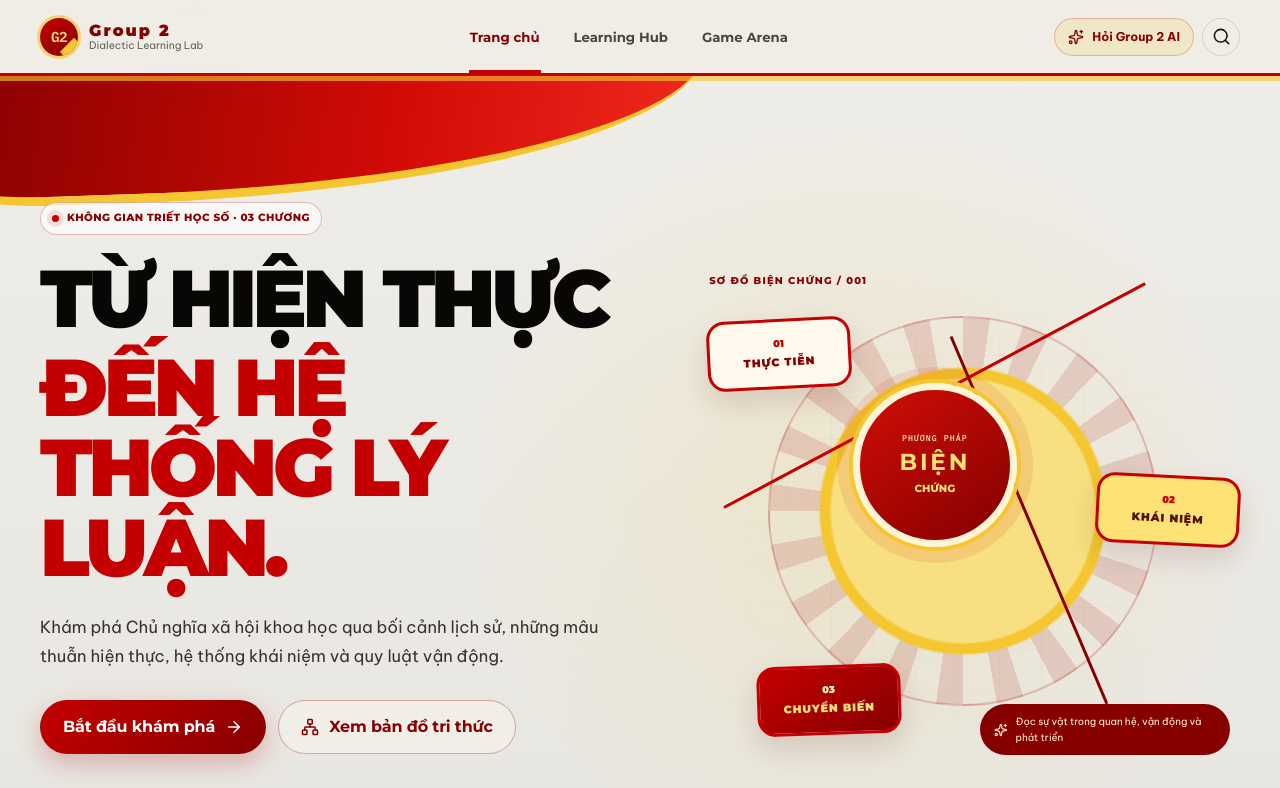
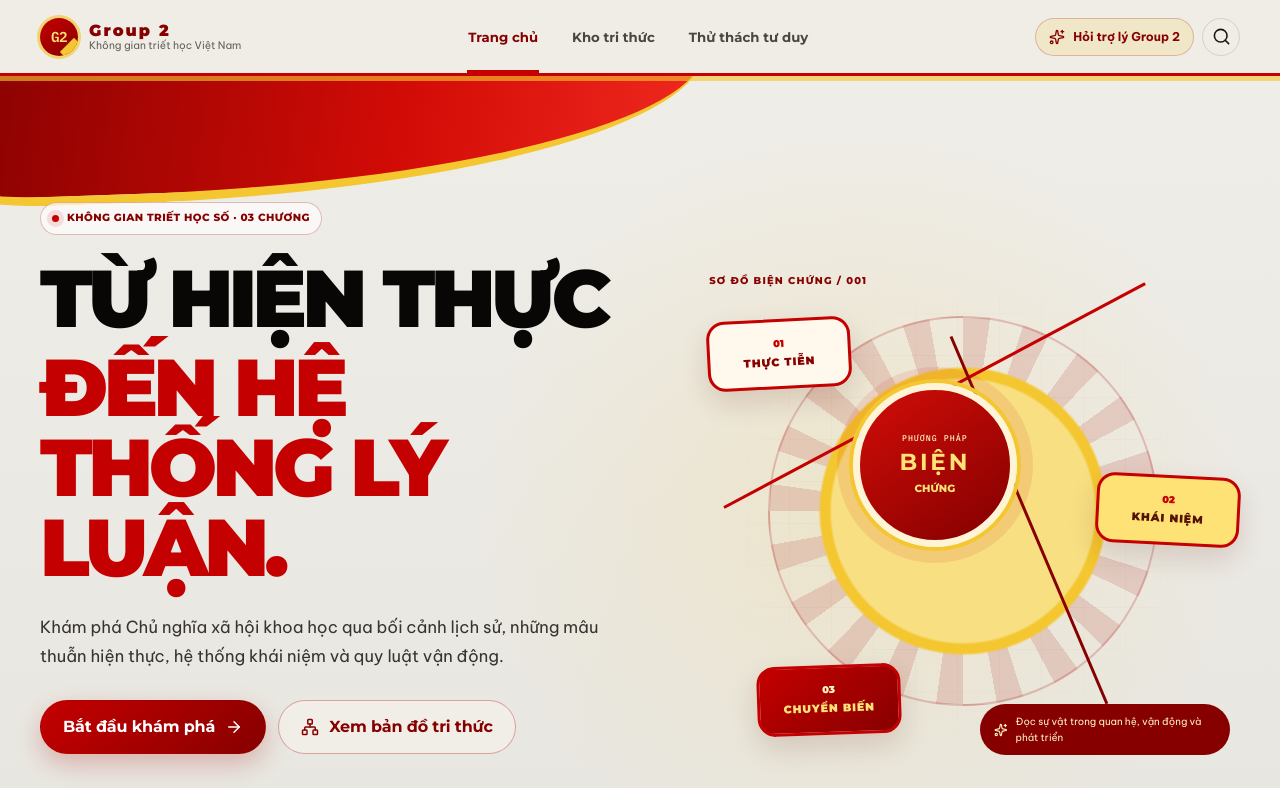
Before and after one commit to VuNgocHaiHE172679/mach-learning, a React (Vite) app: page / in a window 1280 px wide. Shown: the top 788 px of the page. Built offline with nearby package versions, Linux system fonts and the light colour scheme.

Commit message:
feat: localize interface terminology to Vietnamese

```diff
--- a/index.html
+++ b/index.html
@@ -10,13 +10,13 @@
     <meta name="theme-color" content="#a80000" />
     <meta property="og:type" content="website" />
     <meta property="og:locale" content="vi_VN" />
-    <meta property="og:title" content="Group 2 — Dialectic Learning Lab" />
+    <meta property="og:title" content="Group 2 — Không gian triết học Việt Nam" />
     <meta
       property="og:description"
       content="Đọc hệ thống, hiểu bản chất và vận dụng có căn cứ qua ba chương đầu của Giáo trình Chủ nghĩa xã hội khoa học."
     />
     <meta name="twitter:card" content="summary" />
-    <meta name="twitter:title" content="Group 2 — Dialectic Learning Lab" />
+    <meta name="twitter:title" content="Group 2 — Không gian triết học Việt Nam" />
     <meta
       name="twitter:description"
       content="Một phòng thí nghiệm lý luận số dành cho người học trẻ."
@@ -27,7 +27,7 @@
       href="https://fonts.googleapis.com/css2?family=Be+Vietnam+Pro:wght@400;500;600;700;800&family=IBM+Plex+Mono:wght@500;600&family=Montserrat:wght@600;700;800;900&family=Source+Serif+4:opsz,wght@8..60,400;8..60,600;8..60,700&display=swap"
       rel="stylesheet"
     />
-    <title>Group 2 — Dialectic Learning Lab</title>
+    <title>Group 2 — Không gian triết học Việt Nam</title>
   </head>
   <body>
     <a class="skip-link" href="#main-content">Đi thẳng đến nội dung</a>
--- a/scripts/validate-content.mjs
+++ b/scripts/validate-content.mjs
@@ -227,5 +227,5 @@ for (const personalField of [
 }
 
 console.log(
-  `✓ ${chapters.length} chương · ${modules.length} học phần riêng · ${glossary.length} thuật ngữ · ${modules.reduce((total, module) => total + lessonProfiles[module.id].quiz.length, 0)} câu micro-quiz · ${Object.values(lessonAudioScripts).reduce((total, audio) => total + estimateAudioMinutes(audio.transcript), 0)} phút audio · ${games.length} game`,
+  `✓ ${chapters.length} chương · ${modules.length} học phần riêng · ${glossary.length} thuật ngữ · ${modules.reduce((total, module) => total + lessonProfiles[module.id].quiz.length, 0)} câu tự kiểm tra · ${Object.values(lessonAudioScripts).reduce((total, audio) => total + estimateAudioMinutes(audio.transcript), 0)} phút bài nghe · ${games.length} thử thách`,
 );
--- a/src/components/AppShell.jsx
+++ b/src/components/AppShell.jsx
@@ -11,9 +11,14 @@ import {
 } from "lucide-react";
 
 const NAV_ITEMS = [
-  { id: "home", label: "Trang chủ", icon: Home },
-  { id: "hub", label: "Learning Hub", icon: BookOpen },
-  { id: "games", label: "Game Arena", icon: Gamepad2 },
+  { id: "home", label: "Trang chủ", shortLabel: "Trang chủ", icon: Home },
+  { id: "hub", label: "Kho tri thức", shortLabel: "Tri thức", icon: BookOpen },
+  {
+    id: "games",
+    label: "Thử thách tư duy",
+    shortLabel: "Thử thách",
+    icon: Gamepad2,
+  },
 ];
 
 export default function AppShell({
@@ -42,7 +47,7 @@ export default function AppShell({
           </span>
           <span className="brand-copy">
             <strong>Group 2</strong>
-            <small>Dialectic Learning Lab</small>
+            <small>Không gian triết học Việt Nam</small>
           </span>
         </button>
 
@@ -66,7 +71,7 @@ export default function AppShell({
             onClick={onOpenAssistant}
           >
             <Sparkles size={16} aria-hidden="true" />
-            <span>Hỏi Group 2 AI</span>
+            <span>Hỏi trợ lý Group 2</span>
           </button>
           <button
             className="icon-button search-button"
@@ -79,7 +84,7 @@ export default function AppShell({
           <button
             className="icon-button menu-button"
             type="button"
-            aria-label={menuOpen ? "Đóng menu" : "Mở menu"}
+            aria-label={menuOpen ? "Đóng trình đơn" : "Mở trình đơn"}
             aria-expanded={menuOpen}
             onClick={() => setMenuOpen((current) => !current)}
           >
@@ -88,7 +93,7 @@ export default function AppShell({
         </div>
 
         {menuOpen && (
-          <nav className="mobile-menu" aria-label="Menu di động">
+          <nav className="mobile-menu" aria-label="Trình đơn di động">
             {NAV_ITEMS.map(({ id, label, icon: Icon }) => (
               <button
                 type="button"
@@ -121,12 +126,12 @@ export default function AppShell({
           <span>Truy cập công khai</span>
           <span>Không cần tài khoản</span>
           <span>Thiết kế cho khả năng tiếp cận</span>
-          <span>AI có kiểm duyệt</span>
+          <span>Trợ lý có đối chiếu nguồn</span>
         </div>
       </footer>
 
       <nav className="bottom-nav" aria-label="Điều hướng di động">
-        {NAV_ITEMS.map(({ id, label, icon: Icon }) => (
+        {NAV_ITEMS.map(({ id, shortLabel, icon: Icon }) => (
           <button
             className={activeRoute === id ? "active" : ""}
             type="button"
@@ -134,12 +139,12 @@ export default function AppShell({
             onClick={() => navigate(id)}
           >
             <Icon size={20} strokeWidth={activeRoute === id ? 2.4 : 1.8} />
-            <span>{label === "Learning Hub" ? "Học tập" : label}</span>
+            <span>{shortLabel}</span>
           </button>
         ))}
         <button type="button" onClick={onOpenAssistant}>
           <BrainCircuit size={20} />
-          <span>Group 2 AI</span>
+          <span>Trợ lý Group 2</span>
         </button>
       </nav>
     </div>
--- a/src/components/AudioPlayer.jsx
+++ b/src/components/AudioPlayer.jsx
@@ -36,7 +36,7 @@ export default function AudioPlayer({ audio, onClose }) {
 
   if (!audio) return null;
 
-  const title = audio.title ?? "Audio lý luận";
+  const title = audio.title ?? "Bài nghe lý luận";
 
   const speakChunk = (index, session) => {
     if (session !== sessionRef.current) return;
@@ -111,7 +111,7 @@ export default function AudioPlayer({ audio, onClose }) {
   }[status];
 
   return (
-    <section className="floating-player" aria-label="Trình phát audio">
+    <section className="floating-player" aria-label="Trình phát bài nghe">
       <div className="player-cover" aria-hidden="true">
         <Headphones size={22} />
       </div>
@@ -119,7 +119,7 @@ export default function AudioPlayer({ audio, onClose }) {
         type="button"
         className="player-control"
         onClick={togglePlayback}
-        aria-label={status === "playing" ? "Tạm dừng" : "Phát audio"}
+        aria-label={status === "playing" ? "Tạm dừng" : "Phát bài nghe"}
       >
         {status === "playing" ? <Pause size={18} /> : <Play size={18} />}
       </button>
--- a/src/components/TermDrawer.jsx
+++ b/src/components/TermDrawer.jsx
@@ -83,7 +83,7 @@ export default function TermDrawer({
         <div className="drawer-header">
           <div className="ai-label">
             <Sparkles size={14} />
-            Group 2 AI · Đã nối nguồn
+            Trợ lý Group 2 · Đã nối nguồn
           </div>
           <button
             ref={closeButtonRef}
@@ -147,8 +147,8 @@ export default function TermDrawer({
 
         <div className="drawer-footer">
           <p>
-            Nội dung được truy cập công khai, không yêu cầu tài khoản. AI có
-            thể diễn giải sai; hãy mở nguồn khi cần trích dẫn.
+            Nội dung được truy cập công khai, không yêu cầu tài khoản. Trợ lý
+            tự động có thể diễn giải sai; hãy mở nguồn khi cần trích dẫn.
           </p>
         </div>
       </aside>
--- a/src/data/audioScriptsChapter3.js
+++ b/src/data/audioScriptsChapter3.js
@@ -15,7 +15,7 @@ Chuyển động thứ ba là đặt phát triển con người vào trong toàn
 
 Đến đây, chúng ta có thể tóm tắt bài nghe bằng ba ý. Một, chủ nghĩa xã hội được xác định trong mạch lý luận về hình thái kinh tế – xã hội cộng sản chủ nghĩa và được tiếp cận như giai đoạn đầu của hình thái ấy. Hai, các đặc trưng bản chất có thể được nhóm theo phương diện kinh tế, chính trị, xã hội và văn hóa, nhưng phải được đọc trong quan hệ tổng thể. Ba, phát triển con người cần được kết nối với toàn bộ hệ đặc trưng và với những điều kiện xã hội tương ứng.
 
-Khi ôn tập, hãy tránh biến bài học thành một danh sách để học thuộc. Bạn có thể tự vẽ một sơ đồ gồm nhiều lớp, đặt “hệ đặc trưng” ở trung tâm, nối các lớp với nhau và nối tất cả với phương diện phát triển con người. Sau bài nghe, mời bạn mở phần tương ứng trong giáo trình để đối chiếu cách diễn đạt, phạm vi của từng đặc trưng và trật tự lập luận đầy đủ. Audio này giúp định hướng cách đọc; giáo trình vẫn là nguồn cần tham khảo để hiểu chính xác và có căn cứ.`,
+Khi ôn tập, hãy tránh biến bài học thành một danh sách để học thuộc. Bạn có thể tự vẽ một sơ đồ gồm nhiều lớp, đặt “hệ đặc trưng” ở trung tâm, nối các lớp với nhau và nối tất cả với phương diện phát triển con người. Sau bài nghe, mời bạn mở phần tương ứng trong giáo trình để đối chiếu cách diễn đạt, phạm vi của từng đặc trưng và trật tự lập luận đầy đủ. Bài nghe này giúp định hướng cách đọc; giáo trình vẫn là nguồn cần tham khảo để hiểu chính xác và có căn cứ.`,
   },
 
   "chapter-3-module-2": {
@@ -47,7 +47,7 @@ Cần nhấn mạnh thêm rằng “bỏ qua” không có nghĩa là bỏ qua m
 
 Chuyển động thứ hai là nhận diện yêu cầu phát triển. Nếu bỏ qua chế độ không phải bỏ qua phát triển, thì phát triển lực lượng sản xuất vẫn là một nội dung quan trọng cần được xem xét. Cùng với đó là công nghiệp hóa và hiện đại hóa. Ba cụm nội dung này giúp người học thấy rằng con đường quá độ không phải một sự phủ định thuần túy. Nó bao hàm hoạt động xây dựng những điều kiện và năng lực phát triển cần thiết.
 
-Ở đây, ta nên học theo quan hệ thay vì học thuộc ba nhãn riêng. Phát triển lực lượng sản xuất cho thấy yêu cầu về năng lực sản xuất của xã hội. Công nghiệp hóa và hiện đại hóa được đặt cùng mạch với yêu cầu ấy, qua đó nhấn mạnh rằng quá trình xây dựng không thể tách khỏi việc phát triển các điều kiện của đời sống kinh tế và xã hội. Audio này không thay thế phần trình bày cụ thể trong giáo trình, nhưng có thể giúp bạn nhớ một nguyên tắc: mỗi khi giải thích “bỏ qua”, hãy kiểm tra xem lời giải thích có còn chỗ cho nhiệm vụ phát triển hay không. Nếu câu trả lời loại bỏ hoàn toàn phát triển lực lượng sản xuất, công nghiệp hóa hoặc hiện đại hóa, cách hiểu đó cần được xem xét lại.
+Ở đây, ta nên học theo quan hệ thay vì học thuộc ba nhãn riêng. Phát triển lực lượng sản xuất cho thấy yêu cầu về năng lực sản xuất của xã hội. Công nghiệp hóa và hiện đại hóa được đặt cùng mạch với yêu cầu ấy, qua đó nhấn mạnh rằng quá trình xây dựng không thể tách khỏi việc phát triển các điều kiện của đời sống kinh tế và xã hội. Bài nghe này không thay thế phần trình bày cụ thể trong giáo trình, nhưng có thể giúp bạn nhớ một nguyên tắc: mỗi khi giải thích “bỏ qua”, hãy kiểm tra xem lời giải thích có còn chỗ cho nhiệm vụ phát triển hay không. Nếu câu trả lời loại bỏ hoàn toàn phát triển lực lượng sản xuất, công nghiệp hóa hoặc hiện đại hóa, cách hiểu đó cần được xem xét lại.
 
 Chuyển động thứ ba là nhìn các phương hướng xây dựng như một hệ thống. Bài học nhắc đến các phương hướng lớn và có nội dung về kinh tế thị trường định hướng xã hội chủ nghĩa. Khi học phần này, một lỗi thường gặp là ghi nhớ từng phương hướng như những mảnh rời. Cách phù hợp hơn là nhóm chúng theo nội dung và tìm quan hệ giữa các nhóm. Hệ thống hóa không chỉ giúp nhớ lâu; nó còn giúp thấy con đường quá độ là một quá trình xây dựng chủ động, diễn ra trên nhiều mặt.
 
--- a/src/pages/GameArenaPage.jsx
+++ b/src/pages/GameArenaPage.jsx
@@ -59,7 +59,7 @@ export default function GameArenaPage({ navigate }) {
           <div>
             <div className="status-pill dark">
               <Gamepad2 size={15} />
-              GAME ARENA / BETA
+              THỬ THÁCH TƯ DUY / BẢN THỬ NGHIỆM
             </div>
             <h1>
               Đừng chỉ nhớ.
@@ -137,7 +137,7 @@ export default function GameArenaPage({ navigate }) {
       >
         <div className="challenge-header">
           <div>
-            <p className="eyebrow light">XƯỞNG LỊCH SỬ / ROUND 01</p>
+            <p className="eyebrow light">XƯỞNG LỊCH SỬ / LƯỢT 01</p>
             <h2>Sắp xếp mạch nhân quả</h2>
             <p>
               Chọn bốn thẻ theo thứ tự hợp lý. Sau đó kiểm tra và xem giải
--- a/src/pages/HomePage.jsx
+++ b/src/pages/HomePage.jsx
@@ -271,7 +271,7 @@ export default function HomePage({
 
         <article className="audio-feature">
           <div className="audio-cover">
-            <span className="vertical-word">AUDIO</span>
+            <span className="vertical-word">BÀI NGHE</span>
             <Headphones size={36} />
             <strong>{nextAudio?.duration ?? "≈ 08 phút"}</strong>
           </div>
@@ -299,7 +299,7 @@ export default function HomePage({
 
       <section className="section-shell game-teaser">
         <div className="teaser-copy">
-          <p className="eyebrow light">GAME ARENA / THỬ THÁCH 03 PHÚT</p>
+          <p className="eyebrow light">THỬ THÁCH TƯ DUY / 03 PHÚT</p>
           <h2>Bạn có dựng đúng mạch lịch sử?</h2>
           <p>
             Sắp xếp các điều kiện kinh tế–xã hội, phong trào thực tiễn và phát
@@ -321,7 +321,7 @@ export default function HomePage({
           <div className="board-node active">Mâu thuẫn xã hội</div>
           <span className="board-link link-b" />
           <div className="board-node">Phong trào công nhân</div>
-          <div className="board-stamp">BUILD THE LOGIC</div>
+          <div className="board-stamp">DỰNG MẠCH LẬP LUẬN</div>
         </div>
       </section>
     </div>
--- a/src/pages/LearningHubPage.jsx
+++ b/src/pages/LearningHubPage.jsx
@@ -18,11 +18,11 @@ export default function LearningHubPage({ navigate }) {
       <section className="hub-hero">
         <div className="section-shell hub-hero-inner">
           <div>
-            <p className="eyebrow light">LEARNING HUB / BẢN ĐỒ TRI THỨC</p>
+            <p className="eyebrow light">KHO TRI THỨC / BẢN ĐỒ KIẾN THỨC</p>
             <h1>Chọn một mạch.<br />Đi đến tận bản chất.</h1>
             <p>
               9 học phần được nối thành ba tuyến kiến thức. Mỗi điểm dừng có
-              nội dung, sơ đồ và micro-quiz riêng để người xem đọc theo đúng mạch.
+              nội dung, sơ đồ và câu hỏi ngắn riêng để người xem đọc theo đúng mạch.
             </p>
           </div>
           <div className="hub-score">
@@ -59,7 +59,7 @@ export default function LearningHubPage({ navigate }) {
               Tất cả
             </button>
             <button type="button">Bài đọc</button>
-            <button type="button">Audio</button>
+            <button type="button">Bài nghe</button>
           </div>
           <button type="button" className="filter-button">
             <Filter size={17} /> Bộ lọc
@@ -167,7 +167,7 @@ export default function LearningHubPage({ navigate }) {
           <article className="knowledge-map-card">
             <div>
               <Network size={23} />
-              <p className="eyebrow">KNOWLEDGE GRAPH</p>
+              <p className="eyebrow">BẢN ĐỒ KHÁI NIỆM</p>
               <h2>Không biết nên bắt đầu từ đâu?</h2>
               <p>
                 Mở bản đồ khái niệm để nhìn toàn bộ quan hệ trước khi chọn một
```
Also changed, not shown: src/data/learningContent.js (+8 -8 lines), src/pages/LessonPage.jsx (+8 -8 lines), src/data/audioScriptsChapter1.js.
